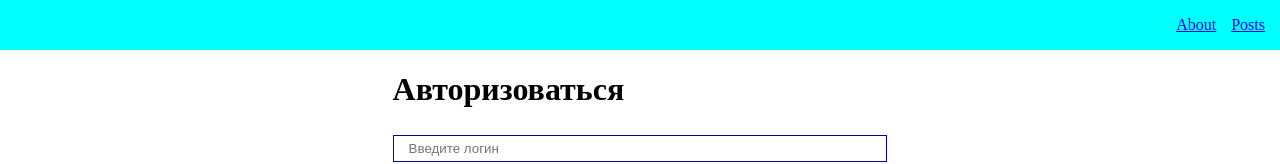
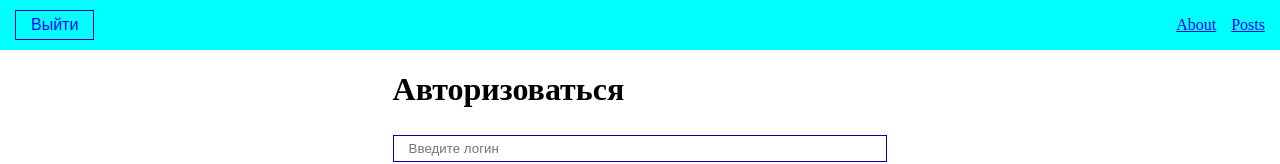
Before and after one commit to RinatValiullov/react-learn-4ront, a React (Create React App) app in the folder project-02/: page /login in a window 1280 px wide. Shown: the top 164 px of the page. Built offline with nearby package versions, Linux system fonts and the light colour scheme; the HTML template or start-up script is replaced by a standard one.

Commit message:
save "auth state" in localStorage

```diff
--- a/project-02/src/App.js
+++ b/project-02/src/App.js
@@ -1,4 +1,4 @@
-import React, { useState } from "react";
+import React, { useState, useEffect } from "react";
 import "./styles/App.css";
 import { BrowserRouter } from "react-router-dom";
 import { Navbar } from "./components/UI/navbar/Navbar";
@@ -7,6 +7,12 @@ import { AuthContext } from "./context/index";
 
 const App = () => {
   const [isAuth, setIsAuth] = useState(false);
+
+  useEffect(() => {
+    if (localStorage.getItem("auth")) {
+      setIsAuth(true);
+    }
+  }, []);
 
   return (
     <AuthContext.Provider
--- a/project-02/src/components/AppRouter.jsx
+++ b/project-02/src/components/AppRouter.jsx
@@ -5,8 +5,6 @@ import { AuthContext } from './../context/index';
 
 const AppRouter = () => {
   const { isAuth } = useContext(AuthContext);
-
-  console.log(isAuth);
 
   return (
     isAuth
--- a/project-02/src/components/UI/navbar/Navbar.jsx
+++ b/project-02/src/components/UI/navbar/Navbar.jsx
@@ -1,9 +1,21 @@
-import React from 'react';
+import React, { useContext } from 'react';
 import { Link } from "react-router-dom";
+import { AuthContext } from '../../../context';
+import { Button } from './../button/Button';
 
 const Navbar = () => {
+  const { isAuth, setIsAuth } = useContext(AuthContext);
+
+  const logout = () => {
+    setIsAuth(false);
+    localStorage.removeItem('auth');
+  };
+
   return (
     <div className="navbar">
+      <Button onClick={logout}>
+        Выйти
+      </Button>
       <div className="navbar__links">
         <Link to="/about">About</Link>
         <Link to="/posts">Posts</Link>
--- a/project-02/src/pages/Login.jsx
+++ b/project-02/src/pages/Login.jsx
@@ -9,6 +9,7 @@ const Login = () => {
   const login = (event) => {
     event.preventDefault();
     setIsAuth(true);
+    localStorage.setItem('auth', 'true');
   };
   return (
     <div>
--- a/project-02/src/pages/PostIdPage.jsx
+++ b/project-02/src/pages/PostIdPage.jsx
@@ -37,7 +37,7 @@ const PostIdPage = () => {
         ? <Loader />
         : <div style={{ margin: '10px 0' }}>
           {comments.map((comment) => {
-            return <article>
+            return <article key={comment.id}>
               <h3>{comment.email}</h3>
               <div>{comment.body}</div>
             </article>;
```
